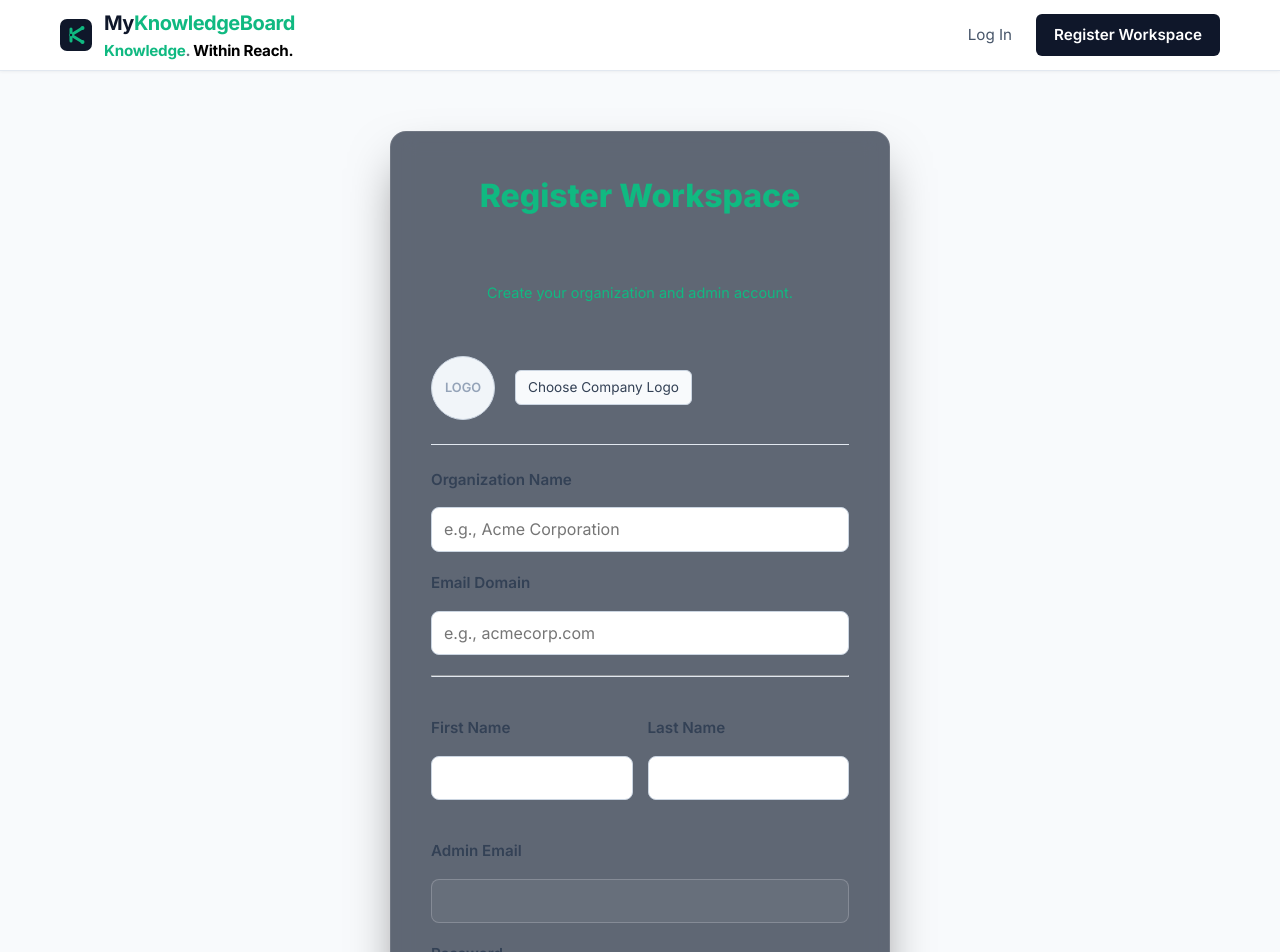
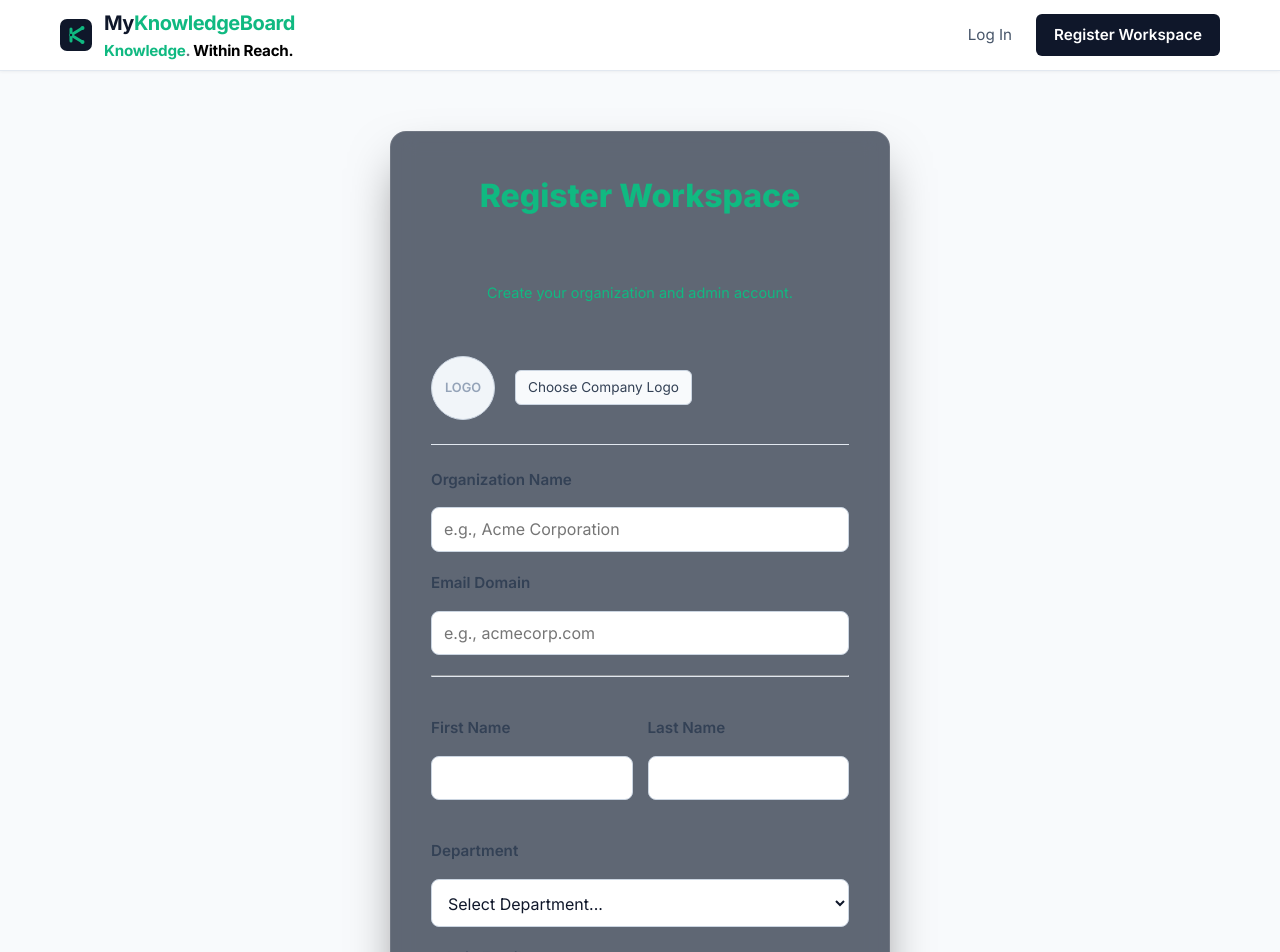
Before and after one commit to zacharybaca/my-knowledge-board, a React (Vite) app in the folder client/: page /register-company in a window 1280 px wide. Shown: the top 952 px of the page. Built offline with nearby package versions, Linux system fonts and the light colour scheme; no server answers.

Commit message:
Add department selection to company registration form
Added a department state and dropdown selection for user input.

```diff
--- a/client/src/components/Company/CompanyRegistration/CompanyRegistration.jsx
+++ b/client/src/components/Company/CompanyRegistration/CompanyRegistration.jsx
@@ -13,6 +13,7 @@ const CompanyRegistration = () => {
     lastName: '',
     email: '',
     password: '',
+    department: '', // Added department state
   });
   const [companyImage, setCompanyImage] = useState(null);
   const [imagePreview, setImagePreview] = useState(null);
@@ -48,6 +49,7 @@ const CompanyRegistration = () => {
     payload.append('lastName', formData.lastName);
     payload.append('email', formData.email);
     payload.append('password', formData.password);
+    payload.append('department', formData.department); // Append department to payload
 
     if (companyImage) {
       payload.append('companyImage', companyImage);
@@ -206,6 +208,33 @@ const CompanyRegistration = () => {
             </div>
           </div>
 
+          {/* New Department Dropdown */}
+          <div className="form-group">
+            <label htmlFor="department">Department</label>
+            <select
+              id="department"
+              name="department"
+              value={formData.department}
+              onChange={handleChange}
+              required
+            >
+              <option value="">Select Department...</option>
+              <option value="Customer Service">
+                Customer Service & Billing
+              </option>
+              <option value="Tech Support">Tech Support</option>
+              <option value="Human Resources">Human Resources</option>
+              <option value="Sales">Sales</option>
+              <option value="Marketing">Marketing</option>
+              <option value="Engineering">Engineering</option>
+              <option value="Product">Product</option>
+              <option value="Finance">Finance</option>
+              <option value="Legal">Legal</option>
+              <option value="Operations">Operations</option>
+              <option value="Other">Other</option>
+            </select>
+          </div>
+
           <div className="form-group">
             <label>Admin Email</label>
             <input
```
